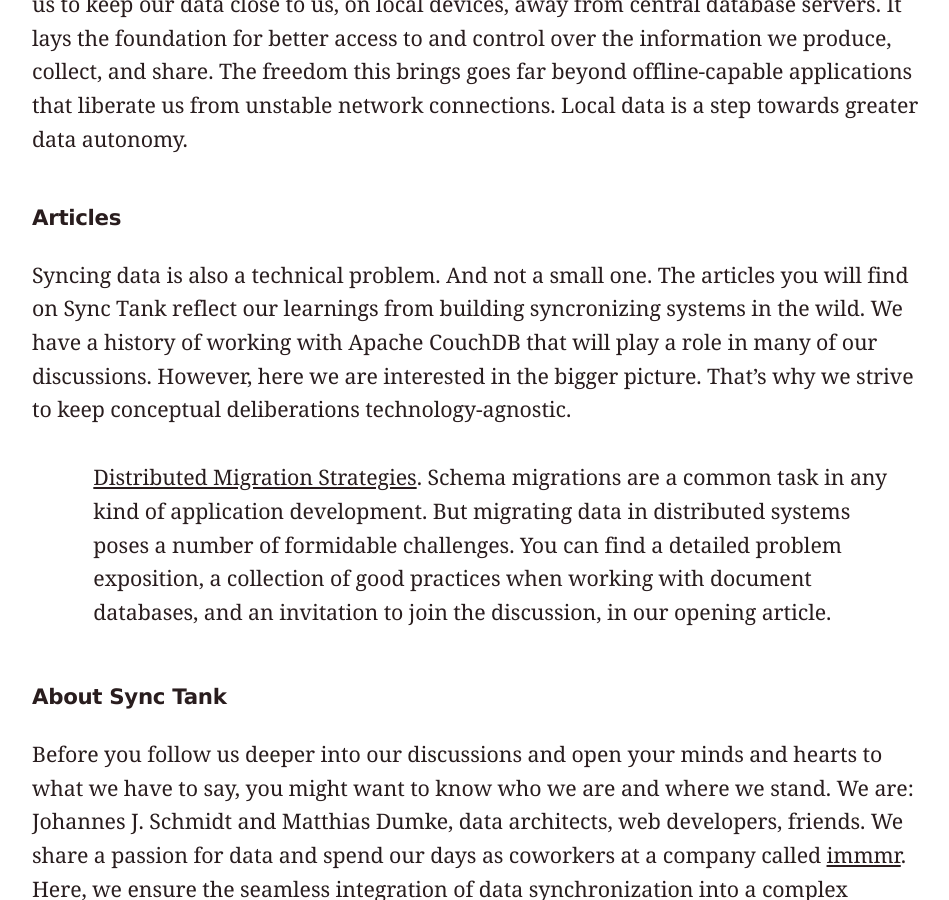
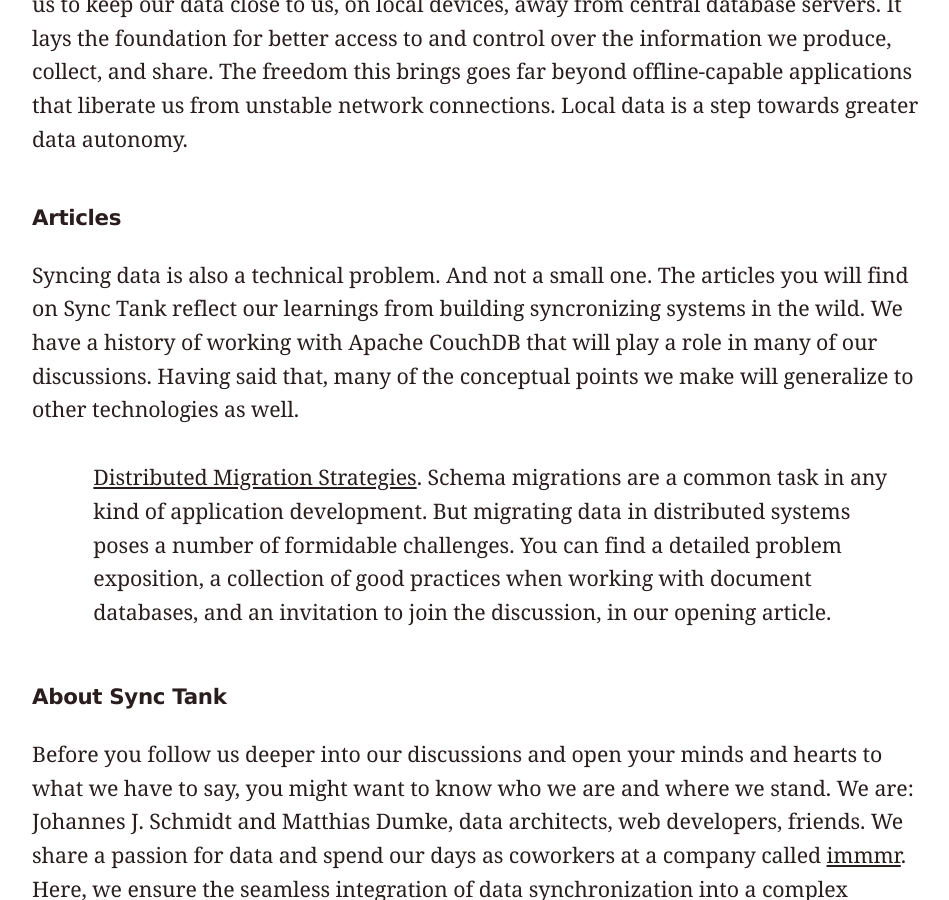
Before and after one commit to jo/sync-tank, a Jekyll site: the page built from index.md, in a window 1280 px wide and 900 px high, scrolled down 419 px. Shown: the whole window, without its empty margins (96-1045 px from the left). Built offline with Jekyll 4.4.1, drawn with Linux system fonts in a browser that asks for light colours; some of the changed text lies outside the part shown.

Commit message:
use softer version of some expressions

```diff
--- a/index.md
+++ b/index.md
@@ -13,7 +13,7 @@
 
 #### Articles
 
-Syncing data is also a technical problem. And not a small one. The articles you will find on Sync Tank reflect our learnings from building syncronizing systems in the wild. We have a history of working with Apache CouchDB that will play a role in many of our discussions. However, here we are interested in the bigger picture. That's why we strive to keep conceptual deliberations technology-agnostic.
+Syncing data is also a technical problem. And not a small one. The articles you will find on Sync Tank reflect our learnings from building syncronizing systems in the wild. We have a history of working with Apache CouchDB that will play a role in many of our discussions. Having said that, many of the conceptual points we make will generalize to other technologies as well.
 
 * [Distributed Migration Strategies](/distributed-migration-strategies/). Schema migrations are a common task in any kind of application development. But migrating data in distributed systems poses a number of formidable challenges. You can find a detailed problem exposition, a collection of good practices when working with document databases, and an invitation to join the discussion, in our opening article.
 
```
Also changed, not shown: other parts of index.md (+1 -1 lines).
